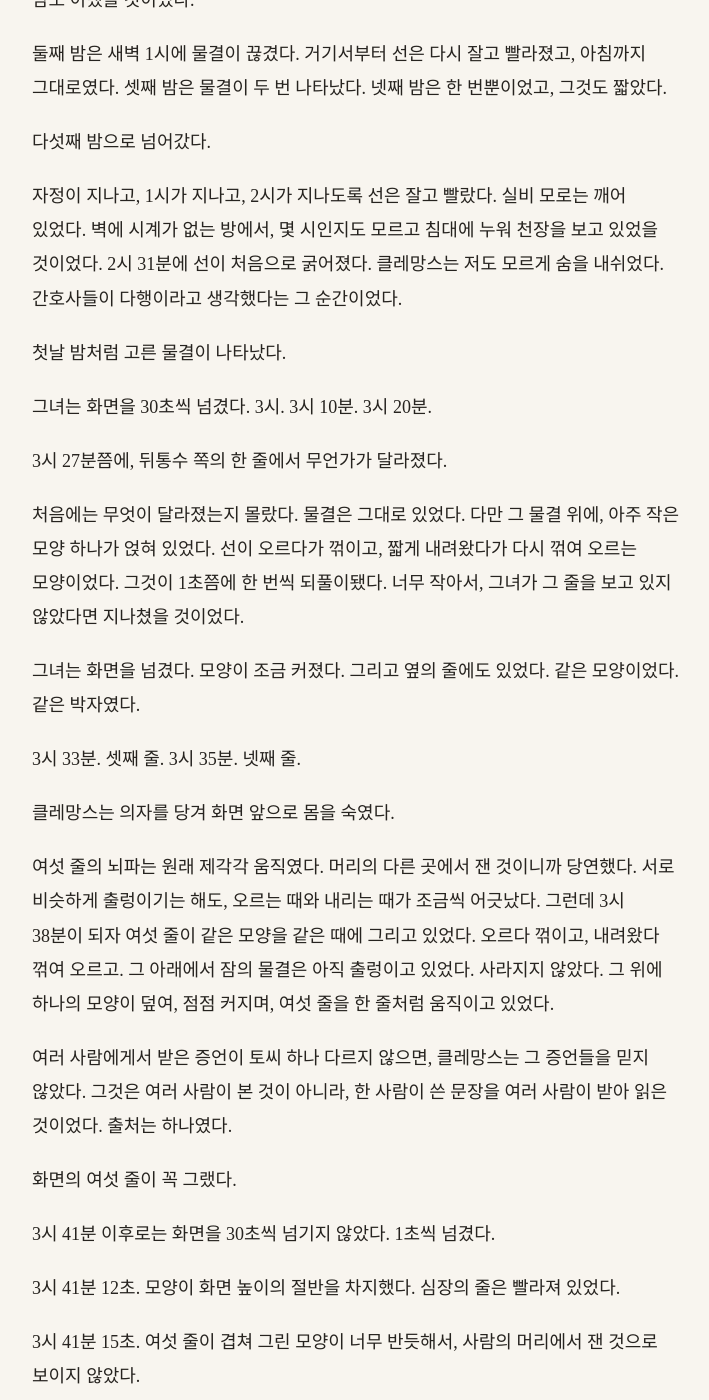
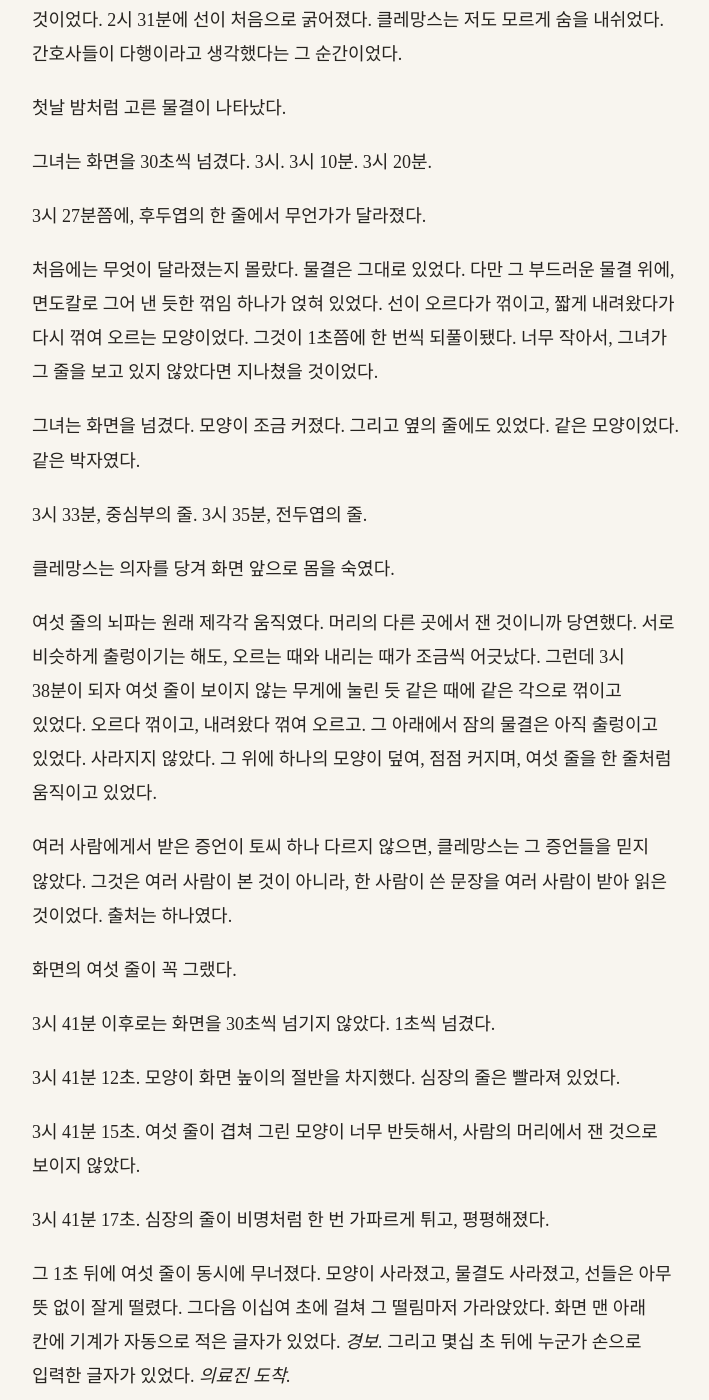
Before and after one commit to kangkkang/writer_s1_public, a Jekyll site: the page built from vol1/004.md, in a window 1280 px wide and 1400 px high, scrolled down 18103 px. Shown: the whole window, without its empty margins (284-993 px from the left). Built offline with Jekyll 4.4.1, drawn with Linux system fonts in a browser that asks for light colours; our own code applies the rules of GitHub Pages for plain Markdown files; some of the changed text lies outside the part shown.

Commit message:
Update from https://github.com/kangkkang/writer_s1/commit/f1341b6ea52c93c0ca8c2b07e954188df58a4d71

```diff
--- a/vol1/004.md
+++ b/vol1/004.md
@@ -162,15 +162,9 @@
 
 나흘 전 밤, 클레망스는 레아가 보낸 요약지 사진을 놓고 편지를 썼다.
 
-프랑스에서는 죽은 사람의 의무기록을 유족이 받을 수 있었다. 무엇이든 다 받을 수 있는 것은 아니었다. 사망 원인을 알기 위해서, 고인의 명예를 지키기 위해서, 유족의 권리를 지키기 위해서 — 그 이유를 밝혀야 했고, 받는 것도 그 이유에 필요한 만큼이었다. 병원은 요청을 받고 여드레 안에 내줘야 했다. 기록이 5년이 넘으면 두 달이었다. 실비 모로의 기록은 채 열흘도 되지 않았다.
+유족은 사망 원인을 알기 위해 고인의 의무기록을 받을 수 있었고, 병원은 여드레 안에 내줘야 했다. 클레망스는 4년 전 그 보험사 기사를 쓸 때 이 조항을 외웠다. 그때 그녀가 알게 된 것은 하나였다. 프롬이 잰 심장 박동은 의무기록이 아니었다. 의사가 잰 심장 박동은 의무기록이었다. 같은 심장, 같은 박동인데도 누가 쟀느냐에 따라 한쪽은 환자의 것이 되고 다른 쪽은 회사의 것이 됐다. 보험사는 회사의 것을 샀다.
 
-클레망스는 4년 전 그 보험사 기사를 쓸 때 이 조항을 외웠다. 그때 그녀가 알게 된 것은 하나였다. 프롬이 잰 심장 박동은 의무기록이 아니었다. 의사가 잰 심장 박동은 의무기록이었다. 같은 심장, 같은 박동인데도 누가 쟀느냐에 따라 한쪽은 환자의 것이 되고 다른 쪽은 회사의 것이 됐다. 보험사는 회사의 것을 샀다.
-
-밴드가 3년 동안 잰 것은 서비스 데이터였다. 그러나 클리닉에서 잰 것은 달랐다. 클리닉은 의료기관이었고, 그곳의 검사는 의료 행위였다. 그 닷새 밤의 기록은, 헤일로의 머리글이 찍혀 있든 아니든, 실비 모로의 의무기록이었다.
-
-그녀는 편지의 이유 칸에 '사망 원인을 알기 위하여'라고 썼다. 그리고 한 줄을 더 붙였다. *사망 원인으로 적힌 '수면 중 심정지'를 확인할 수 있는 유일한 문서는 해당 수면 중의 검사 기록이다.*
-
-요약지가 사인을 적었으니, 사인을 확인할 자료를 달라는 것이었다. 상대가 쓴 말로 상대를 묶는 것이었다.
+그녀는 편지의 이유 칸에 '사망 원인을 알기 위하여'라고 썼다. 그리고 한 줄을 더 붙였다.
 
 ---
 
@@ -272,7 +266,9 @@
 
 "법이 정한 범위는 사망 원인을 아는 데 필요한 정보입니다. 사망 원인은 소견서에 적혀 있고요."
 
-"네. 수면 중 심정지라고 쓰셨죠." 클레망스는 레아가 쥔 봉투를 손끝으로 가리켰다. "자는 동안 심장이 멈췄다고 그쪽이 적었어요. 자는 동안 무슨 일이 있었는지 보여 주는 문서는 그 밤의 수면 기록 하나뿐이에요. 그쪽이 쓴 사인을 확인하려면 그게 필요해요. 그래서 그걸 달라고 한 거예요."
+"네. 수면 중 심정지라고 쓰셨죠." 클레망스는 레아가 쥔 봉투를 손끝으로 가리켰다. "자는 동안 심장이 멈췄다고 그쪽이 적었어요. 자는 동안 무슨 일이 있었는지 보여 주는 문서는 그 밤의 수면 기록 하나뿐이에요. 그쪽이 쓴 사인을 확인하려면 그게 필요해요. 그리고 클리닉 의사가 처방하고 잰 닷새 밤의 기록은 밴드 데이터가 아니라 의무기록이에요. 편지에 그렇게 한 줄 붙였어요."
+
+요약지가 사인을 적었으니, 사인을 확인할 자료를 달라는 것이었다. 상대가 쓴 말로 상대를 묶는 것이었다.
 
 루소가 대답하지 않자 클레망스가 말을 이었다.
 
@@ -288,7 +284,7 @@
 
 루소는 고개를 뒤로 조금 돌렸다. "다섯 밤 전체로 내드려."
 
-"네." 젊은 직원이 빠른 손놀림으로 단말을 몇 번 두드리고는 고개를 들었다. "형식은 지난번처럼 하면 되죠? 올해 두 번째라 금방—"
+"네." 젊은 직원이 빠른 손놀림으로 단말을 몇 번 두드리고는 고개를 들었다. "형식은 지난번처럼 하면 되죠? 그때도—"
 
 루소가 손을 들었다. 높이 든 것도 아니었다. 탁자 위에서 손바닥을 조금 들었다 놓았을 뿐이었다.
 
@@ -298,9 +294,9 @@
 
 보면 그 직원이 더 곤란해질 것 같아서, 클레망스는 젊은 직원을 보지 않았다. 그녀는 탁자 위 루소의 손을 보았다. 아까 들렸던 손바닥이 다시 탁자에 평평하게 놓여 있었다.
 
-*두 번째.*
+*지난번.*
 
-*지난번처럼. 올해 두 번째. 그럼 올해 한 번 더 있었던 거야. 그때도 유족이 왔고, 원래 기록을 달라고 했고, 이 방에서 똑같은 말을 들었겠지. 해석은 저희 책임이 아닙니다.*
+*지난번이 있었어. 그때도 유족이 왔고, 원래 기록을 달라고 했고, 이 방에서 똑같은 말을 들었겠지. 해석은 저희 책임이 아닙니다.*
 
 그녀는 루소를 고쳐 보았다. 막는 사람이 아니라 막으라고 세워 둔 사람 같았다. 정말 막는 쪽은 루소보다 더 뒤에 있을 것이었다.
 
@@ -322,7 +318,7 @@
 
 주소는 그들이 건물을 나서기 전에 레아의 휴대전화로 왔다.
 
-클레망스는 정문 앞의 처마 밑에서 레아에게 휴대전화를 받아, 자기 기기로 그 파일을 곧장 내려받았다. 큰 파일이라 받는 데 몇 분이 걸렸고, 다 받자 기기가 짧게 진동했다. 언제, 어디서, 어떤 주소에서 받았는지가 서명으로 남았다. 이틀 뒤에 주소가 닫혀도, 이 파일이 그 클리닉에서 왔다는 것은 남았다.
+클레망스는 정문 앞의 처마 밑에서 레아에게 휴대전화를 받아, 자기 기기로 그 파일을 곧장 내려받았다. 큰 파일이라 받는 데 몇 분이 걸렸고, 다 받자 기기가 짧게 진동했다. 내려받기 화면 머리에 작은 회색 글씨로 관리 번호가 떠 있었다. *유족 열람 2060-02.* 클레망스는 그 숫자를 오래 보았다. 지난번처럼. 그리고 02. 언제, 어디서, 어떤 주소에서 받았는지가 서명으로 남았다. 이틀 뒤에 주소가 닫혀도, 이 파일이 그 클리닉에서 왔다는 것은 남았다.
 
 "이제 뭘 해요?" 레아가 물었다.
 
@@ -386,7 +382,7 @@
 
 클레망스는 화면 쪽을 보았다. 아직 켜지 않은 검은 화면에 그녀의 손가락이 비쳤다.
 
-"아직 몰라. 모르니까 잡은 거야." 클레망스가 짧게 고개를 저었다. "정의로운 척하려는 거 아니야. 사람이 죽었는데 그게 왜인지 설명이 안 된 채로 덮이는 걸, 내가 못 견디는 것뿐이지."
+"아직 몰라. 모르니까 잡은 거야." 클레망스가 짧게 고개를 저었다. "다만 너무 깔끔하게 닫혀 있어. 쉰네 살 관제사가 자다가 심장이 멈췄대. 클리닉은 닷새 밤을 요약지 두 장으로 접어 줬고. 뒤통수에 걸리는 게 있으면 손가락을 뗄 수가 없어, 델핀. 넌 내 버릇 알잖아."
 
 델핀은 한참 말이 없었다. "그 말 네가 마지막으로 한 게 보험사 때였어."
 
@@ -410,7 +406,7 @@
 
 수면 검사 기록을 보는 프로그램은 무료로 받을 수 있었다. 연구자들이 쓰는 오래된 것이었고, 화면은 20년 전의 모양 그대로였다. 클레망스는 그것을 깔고, 파일을 열고, 화면 가득 펼쳐진 것을 한동안 그냥 보았다.
 
-선이었다. 수십 줄의 선이 화면 위에서 아래까지 가로로 겹쳐 흘렀다. 줄마다 왼쪽 끝에 짧은 이름표가 붙어 있었다. 대부분은 그녀가 모르는 글자와 숫자의 조합이었다. 몇 개는 알아볼 수 있었다. 심장. 호흡. 산소. 눈. 턱. 나머지 여섯 줄은 머리 위의 위치를 가리키는 이름이었다. 이마 쪽, 정수리 쪽, 뒤통수 쪽. 뇌파였다.
+선이었다. 수십 줄의 선이 화면 위에서 아래까지 가로로 겹쳐 흘렀다. 줄마다 왼쪽 끝에 짧은 이름표가 붙어 있었다. 대부분은 그녀가 모르는 글자와 숫자의 조합이었다. 몇 개는 알아볼 수 있었다. 심장. 호흡. 산소. 눈. 턱. 나머지 여섯 줄은 이름표 옆에 괄호로 부위가 적혀 있었다. 전두엽, 중심부, 후두엽. 이마 쪽, 정수리 쪽, 뒤통수 쪽이었다. 뇌파였다.
 
 화면 맨 위에 초 단위로 시각이 흘렀고, 한 화면이 30초였다.
 
@@ -426,17 +422,17 @@
 
 그녀는 화면을 30초씩 넘겼다. 3시. 3시 10분. 3시 20분.
 
-3시 27분쯤에, 뒤통수 쪽의 한 줄에서 무언가가 달라졌다.
+3시 27분쯤에, 후두엽의 한 줄에서 무언가가 달라졌다.
 
-처음에는 무엇이 달라졌는지 몰랐다. 물결은 그대로 있었다. 다만 그 물결 위에, 아주 작은 모양 하나가 얹혀 있었다. 선이 오르다가 꺾이고, 짧게 내려왔다가 다시 꺾여 오르는 모양이었다. 그것이 1초쯤에 한 번씩 되풀이됐다. 너무 작아서, 그녀가 그 줄을 보고 있지 않았다면 지나쳤을 것이었다.
+처음에는 무엇이 달라졌는지 몰랐다. 물결은 그대로 있었다. 다만 그 부드러운 물결 위에, 면도칼로 그어 낸 듯한 꺾임 하나가 얹혀 있었다. 선이 오르다가 꺾이고, 짧게 내려왔다가 다시 꺾여 오르는 모양이었다. 그것이 1초쯤에 한 번씩 되풀이됐다. 너무 작아서, 그녀가 그 줄을 보고 있지 않았다면 지나쳤을 것이었다.
 
 그녀는 화면을 넘겼다. 모양이 조금 커졌다. 그리고 옆의 줄에도 있었다. 같은 모양이었다. 같은 박자였다.
 
-3시 33분. 셋째 줄. 3시 35분. 넷째 줄.
+3시 33분, 중심부의 줄. 3시 35분, 전두엽의 줄.
 
 클레망스는 의자를 당겨 화면 앞으로 몸을 숙였다.
 
-여섯 줄의 뇌파는 원래 제각각 움직였다. 머리의 다른 곳에서 잰 것이니까 당연했다. 서로 비슷하게 출렁이기는 해도, 오르는 때와 내리는 때가 조금씩 어긋났다. 그런데 3시 38분이 되자 여섯 줄이 같은 모양을 같은 때에 그리고 있었다. 오르다 꺾이고, 내려왔다 꺾여 오르고. 그 아래에서 잠의 물결은 아직 출렁이고 있었다. 사라지지 않았다. 그 위에 하나의 모양이 덮여, 점점 커지며, 여섯 줄을 한 줄처럼 움직이고 있었다.
+여섯 줄의 뇌파는 원래 제각각 움직였다. 머리의 다른 곳에서 잰 것이니까 당연했다. 서로 비슷하게 출렁이기는 해도, 오르는 때와 내리는 때가 조금씩 어긋났다. 그런데 3시 38분이 되자 여섯 줄이 보이지 않는 무게에 눌린 듯 같은 때에 같은 각으로 꺾이고 있었다. 오르다 꺾이고, 내려왔다 꺾여 오르고. 그 아래에서 잠의 물결은 아직 출렁이고 있었다. 사라지지 않았다. 그 위에 하나의 모양이 덮여, 점점 커지며, 여섯 줄을 한 줄처럼 움직이고 있었다.
 
 여러 사람에게서 받은 증언이 토씨 하나 다르지 않으면, 클레망스는 그 증언들을 믿지 않았다. 그것은 여러 사람이 본 것이 아니라, 한 사람이 쓴 문장을 여러 사람이 받아 읽은 것이었다. 출처는 하나였다.
 
@@ -448,7 +444,7 @@
 
 3시 41분 15초. 여섯 줄이 겹쳐 그린 모양이 너무 반듯해서, 사람의 머리에서 잰 것으로 보이지 않았다.
 
-3시 41분 17초. 심장의 줄이 한 번 크게 튀고, 평평해졌다.
+3시 41분 17초. 심장의 줄이 비명처럼 한 번 가파르게 튀고, 평평해졌다.
 
 그 1초 뒤에 여섯 줄이 동시에 무너졌다. 모양이 사라졌고, 물결도 사라졌고, 선들은 아무 뜻 없이 잘게 떨렸다. 그다음 이십여 초에 걸쳐 그 떨림마저 가라앉았다. 화면 맨 아래 칸에 기계가 자동으로 적은 글자가 있었다. *경보.* 그리고 몇십 초 뒤에 누군가 손으로 입력한 글자가 있었다. *의료진 도착.*
 
@@ -474,7 +470,7 @@
 
 *밴드 3년 치 — 서비스 데이터. 다른 법인.*
 
-펜이 멈췄다. 그녀는 오늘 들은 것 가운데 하나를 더 적었다. 그 직원이 루소의 손짓에 입을 다물기 전에 반쯤 말한 것이었다.
+펜이 멈췄다. 그녀는 오늘 맞춘 것 하나를 더 적었다. 그 직원이 루소의 손짓에 입을 다물기 전에 반쯤 말한 것과, 내려받기 화면 머리의 회색 숫자를 맞춘 것이었다.
 
 *올해 두 번째.*
 
```
